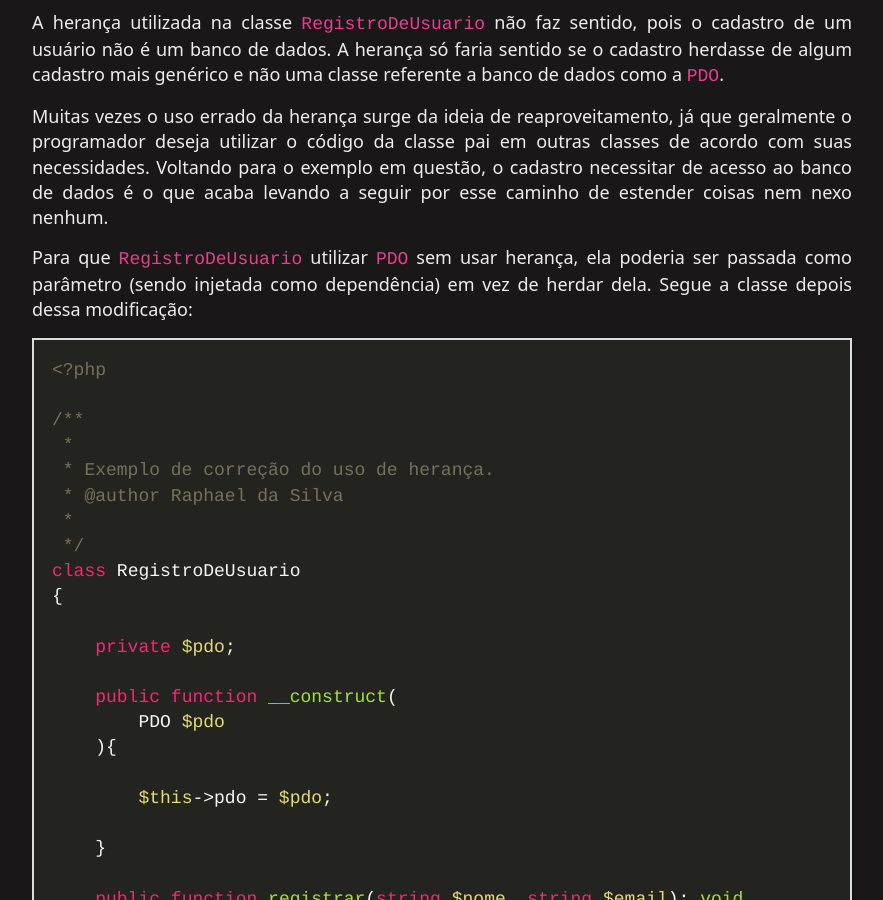
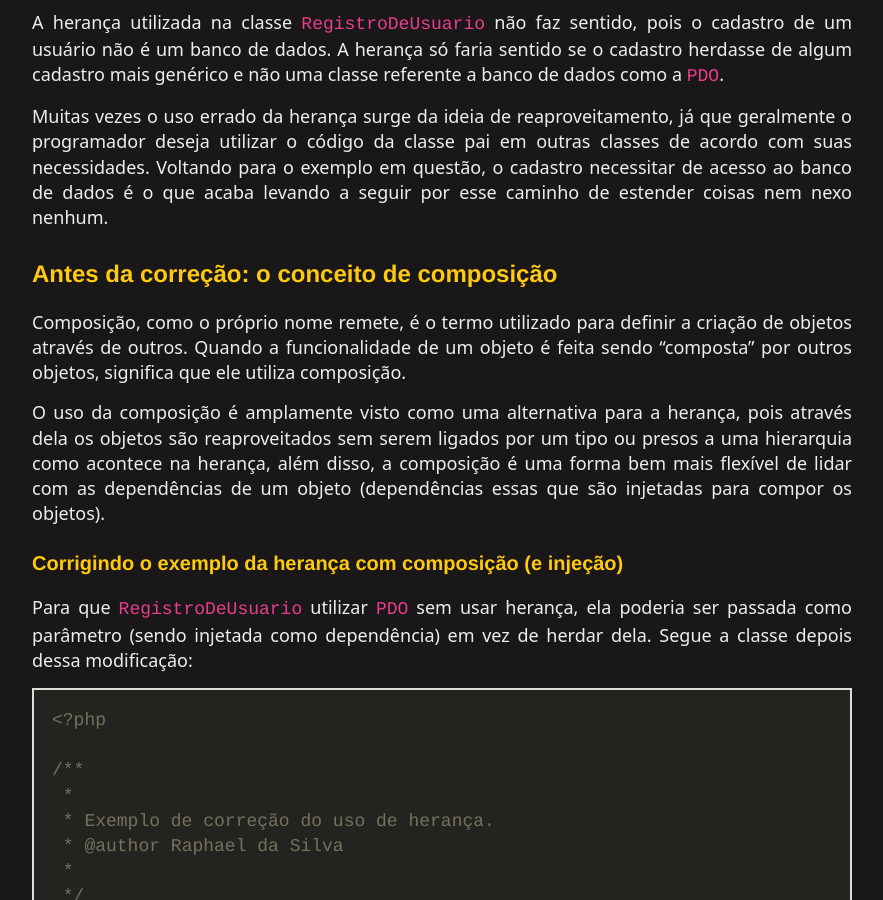
Before and after one commit to raphael-da-silva/raphael-da-silva.github.io, a Jekyll site: the page built from _posts/2021-06-10-usando-heranca.md, in a window 1280 px wide and 900 px high, scrolled down 1820 px. Shown: the whole window, without its empty margins (198-1081 px from the left). Built offline with Jekyll 4.4.1, drawn with Linux system fonts in a browser that asks for light colours; nearby versions of some CDN libraries.

Commit message:
Adições

````diff
--- a/_posts/2021-06-10-usando-heranca.md
+++ b/_posts/2021-06-10-usando-heranca.md
@@ -53,6 +53,14 @@ class RegistroDeUsuario extends PDO
 A herança utilizada na classe ```RegistroDeUsuario``` não faz sentido, pois o cadastro de um usuário não é um banco de dados. A herança só faria sentido se o cadastro herdasse de algum cadastro mais genérico e não uma classe referente a banco de dados como a ```PDO```.
 
 Muitas vezes o uso errado da herança surge da ideia de reaproveitamento, já que geralmente o programador deseja utilizar o código da classe pai em outras classes de acordo com suas necessidades. Voltando para o exemplo em questão, o cadastro necessitar de acesso ao banco de dados é o que acaba levando a seguir por esse caminho de estender coisas nem nexo nenhum.
+
+## Antes da correção: o conceito de composição
+
+Composição, como o próprio nome remete, é o termo utilizado para definir a criação de objetos através de outros. Quando a funcionalidade de um objeto é feita sendo “composta” por outros objetos, significa que ele utiliza composição.
+
+O uso da composição é amplamente visto como uma alternativa para a herança, pois através dela os objetos são reaproveitados sem serem ligados por um tipo ou presos a uma hierarquia como acontece na herança, além disso, a composição é uma forma bem mais flexível de lidar com as dependências de um objeto (dependências essas que são injetadas para compor os objetos).
+
+### Corrigindo o exemplo da herança com composição (e injeção)
 
 Para que ```RegistroDeUsuario``` utilizar ```PDO``` sem usar herança, ela poderia ser passada como parâmetro (sendo injetada como dependência) em vez de herdar dela. Segue a classe depois dessa modificação:
 
````
